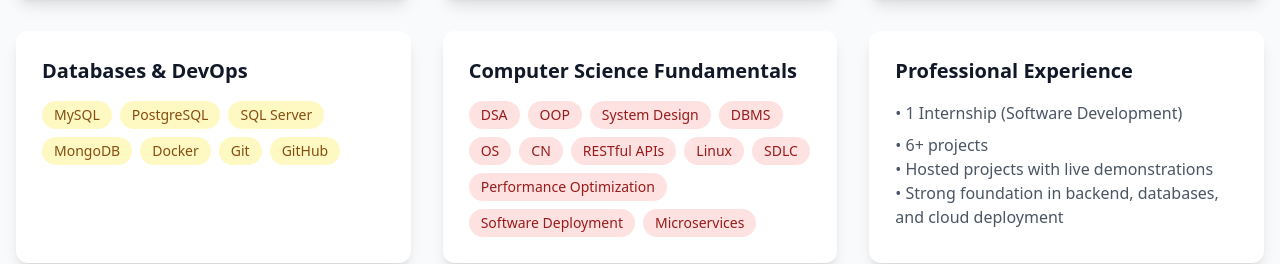
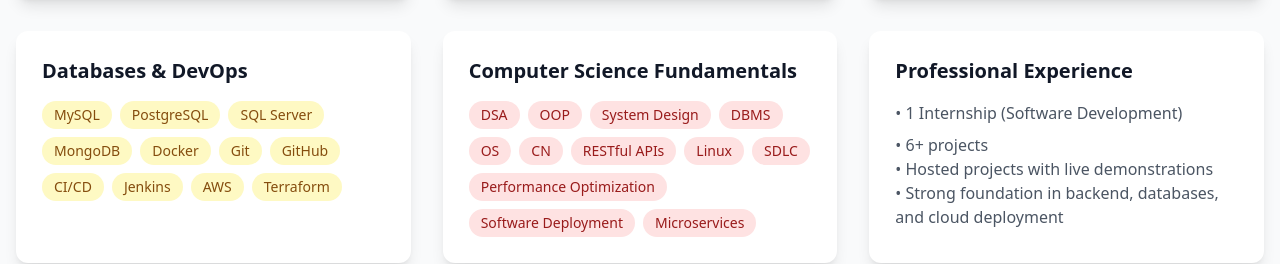
Before and after one commit to Bharath-S-J/Portfolio, a React (Vite) app: page / in a window 1280 px wide. Shown: the part 1567-1831 px from the top of the page. Built offline with nearby package versions, Linux system fonts and the light colour scheme.

Commit message:
Content Change

```diff
--- a/src/App.tsx
+++ b/src/App.tsx
@@ -624,6 +624,10 @@
                   "Docker",
                   "Git",
                   "GitHub",
+                  "CI/CD",
+                  "Jenkins",
+                  "AWS",
+                  "Terraform"
                 ].map((skill) => (
                   <span
                     key={skill}
```
